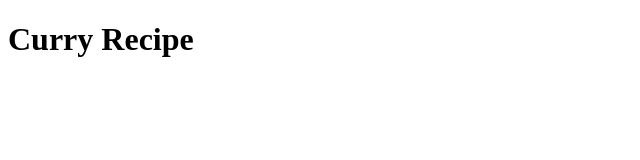
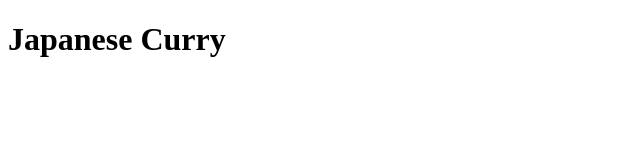
Before and after one commit to 0710CityLights/odin-recipes, a plain HTML site: page recipes/curry.html in a window 1280 px wide. Shown: the whole page, without its empty margins (0-640 px from the left). Drawn offline with Linux system fonts and the light colour scheme.

Commit message:
Changed title of webpage.

```diff
--- a/recipes/curry.html
+++ b/recipes/curry.html
@@ -4,9 +4,9 @@
     <meta charset="UTF-8">
     <meta http-equiv="X-UA-Compatible" content="IE=edge">
     <meta name="viewport" content="width=device-width, initial-scale=1.0">
-    <title>Document</title>
+    <title>Japanese Curry Recipe</title>
 </head>
 <body>
-    <h1>Curry Recipe</h1>
+    <h1>Japanese Curry</h1>
 </body>
 </html>
```
